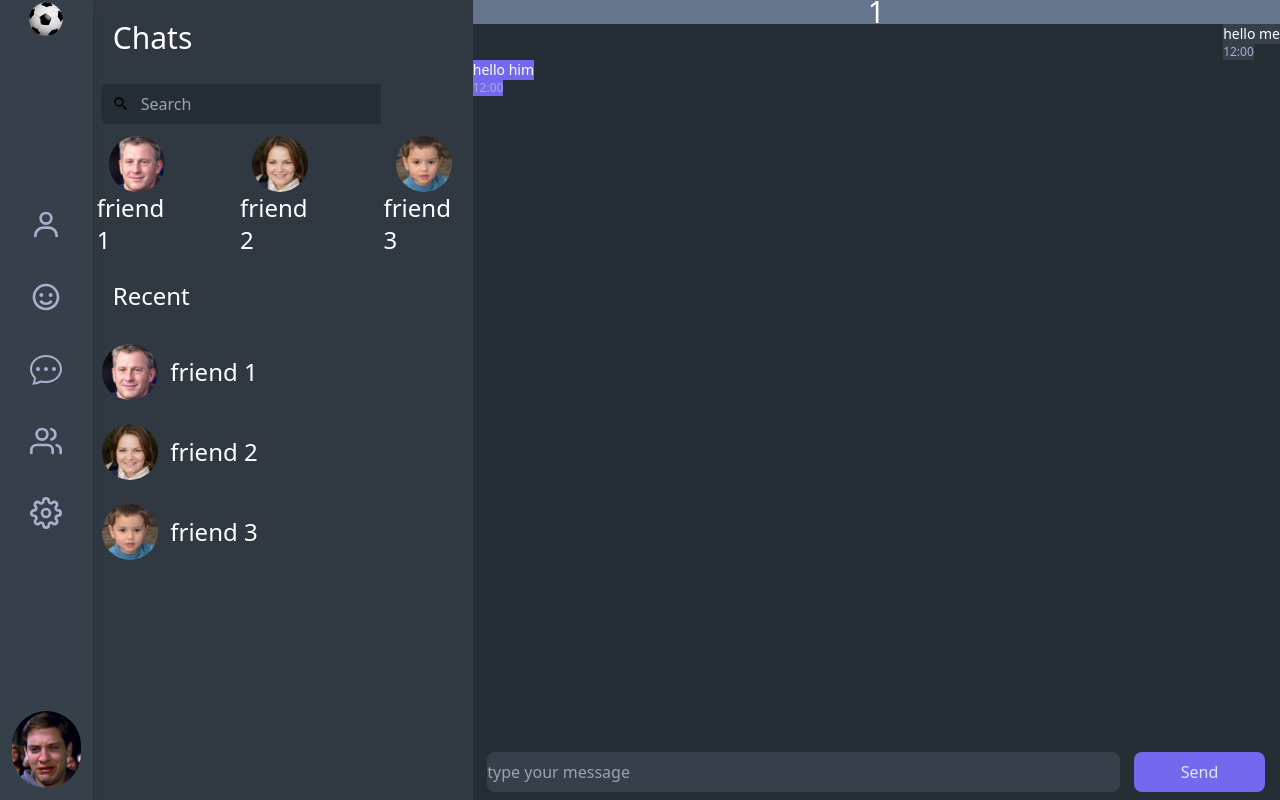
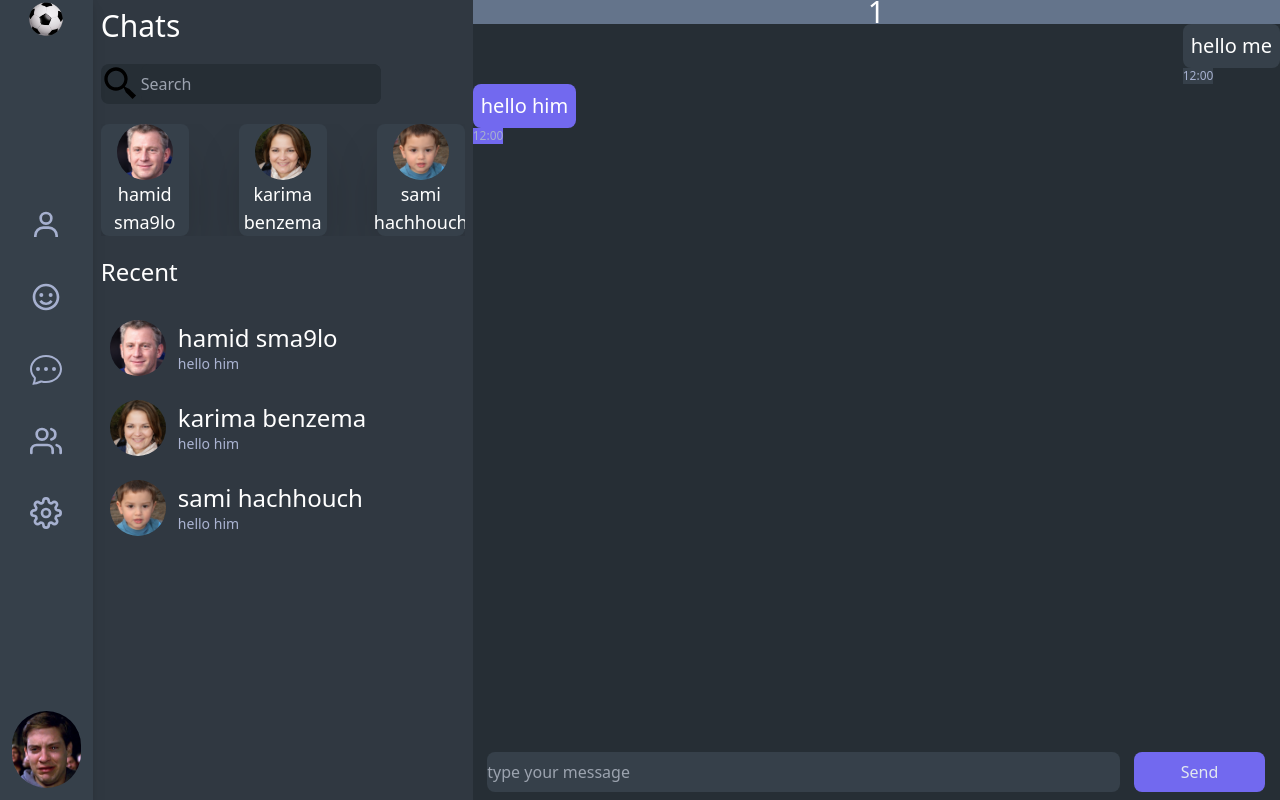
Before and after one commit to mbifenzi/next-chat-app, a Next.js app in the folder modern-chat/: page /chat/1 in a window 1280 px wide. Built offline with nearby package versions, Linux system fonts and the light colour scheme.

Commit message:
chat en route

```diff
--- a/modern-chat/components/Convo.tsx
+++ b/modern-chat/components/Convo.tsx
@@ -67,7 +67,7 @@ const Convo = () => {
               <div className="flex flex-col justify-center items-center">
                 <div className={`w-full flex flex-col justify-around`}>
                   <p
-                    className={`text-white text-sm ${
+                    className={`text-white text-xl p-2  rounded-lg ${
                       message.sender === "me"
                         ? "text-right bg-[#36404A] w-fit"
                         : "text-left bg-[#7269EF] w-fit"
--- a/modern-chat/pages/chat.tsx
+++ b/modern-chat/pages/chat.tsx
@@ -23,24 +23,24 @@ const Chat = () => {
     {
       id: 1,
       avatar: friend1,
-      name: "friend 1",
-      lastMessage: "hello",
+      name: "hamid sma9lo",
+      lastMessage: "hello him",
       lastMessageTime: "12:00",
       unreadMessages: 0,
     },
     {
       id: 2,
       avatar: friend2,
-      name: "friend 2",
-      lastMessage: "hello",
+      name: "karima benzema",
+      lastMessage: "hello him",
       lastMessageTime: "12:00",
       unreadMessages: 0,
     },
     {
       id: 3,
       avatar: friend3,
-      name: "friend 3",
-      lastMessage: "hello",
+      name: "sami hachhouch",
+      lastMessage: "hello him",
       lastMessageTime: "12:00",
       unreadMessages: 0,
     },
@@ -49,32 +49,32 @@ const Chat = () => {
     {
       id: 1,
       avatar: friend1,
-      name: "friend 1",
+      name: "hamid sma9lo",
     },
     {
       id: 2,
       avatar: friend2,
-      name: "friend 2",
+      name: "karima benzema",
     },
     {
       id: 3,
       avatar: friend3,
-      name: "friend 3",
+      name: "sami hachhouch",
     },
     {
       id: 4,
       avatar: friend1,
-      name: "friend 1",
+      name: "yassine sandwich",
     },
     {
       id: 5,
       avatar: friend2,
-      name: "friend 2",
+      name: "saida lankoul",
     },
     {
       id: 6,
       avatar: friend3,
-      name: "friend 3",
+      name: "jamil pistfrien",
     },
   ];
   return (
@@ -84,10 +84,10 @@ const Chat = () => {
       </Head>
       <Leftbar />
       <div className="flex w-screen">
-        <div className="w-[380px] flex flex-col justify-start items-start  bg-[#303841]">
-          <h1 className="text-3xl text-white p-5 text-left">Chats</h1>
-          <div className=" m-2 flex bg-[#262E35] rounded-lg">
-            <BiSearchAlt2 className="h-10 w-10   p-3 rounded-lg cursor-pointer" />
+        <div className=" space-y-5 w-[380px] flex flex-col justify-start items-start  bg-[#303841] p-2">
+          <h1 className="text-3xl text-white text-left ">Chats</h1>
+          <div className="flex bg-[#262E35] rounded-lg">
+            <BiSearchAlt2 className="h-10 w-10  rounded-lg cursor-pointer" />
             <input
               className="w-60 h-10 bg-[#262E35] text-white"
               placeholder="Search"
@@ -103,7 +103,10 @@ const Chat = () => {
             >
               {onlineFriends.map((friend) => (
                 <SwiperSlide className=" cursor-pointer">
-                  <Link href={`/chat/${friend.id}`} className="flex flex-col hover:bg-slate-400 transition duration-300  w-[95%] rounded-lg p-1">
+                  <Link
+                    href={`/chat/${friend.id}`}
+                    className="flex flex-col hover:bg-slate-400 transition duration-300  w-full bg-[#36404A] shadow-2xl rounded-lg"
+                  >
                     <div className="flex justify-center items-center">
                       <img
                         src={`${friend.avatar.src}`}
@@ -112,17 +115,22 @@ const Chat = () => {
                       />
                     </div>
                     <div className="flex flex-col justify-center items-center ">
-                      <div className="text-2xl text-white">{friend.name}</div>
+                      <div className="text-lg text-white text-center">
+                        {friend.name}
+                      </div>
                     </div>
                   </Link>
                 </SwiperSlide>
               ))}
             </Swiper>
           </div>
-          <div className="text-2xl text-white p-5 text-left">Recent</div>
+          <div className="text-2xl text-white text-left">Recent</div>
           <div className="text-4xl text-black w-full flex justify-center items-center flex-col">
             {chatData.map((chat) => (
-              <Link href={`/chat/${chat.id}`} className=" cursor-pointer flex hover:bg-slate-400 transition duration-300  gap-3 w-[95%] rounded-lg">
+              <Link
+                href={`/chat/${chat.id}`}
+                className=" cursor-pointer flex hover:bg-slate-400 transition duration-300  gap-3 w-[95%] rounded-lg"
+              >
                 <div className="flex justify-center items-center h-20">
                   <img
                     src={`${chat.avatar.src}`}
@@ -130,16 +138,15 @@ const Chat = () => {
                     className="h-14 w-14 rounded-full"
                   />
                 </div>
-                <div className="flex flex-col justify-center items-center h-20">
-                  <div className="text-2xl text-white">{chat.name}</div>
+                <div className="flex flex-col justify-center items-start h-20">
+                  <h1 className="text-2xl text-white">{chat.name}</h1>
+                  <p className="text-[#ABB4D2] text-sm">{chat.lastMessage}</p>
                 </div>
               </Link>
             ))}
           </div>
         </div>
-        {/* <Convo /> */}
-        <div className="bg-[#262E34] h-full w-full">
-
+        <div className="w-full h-full bg-[#262E35]">
         </div>
       </div>
     </div>
--- a/modern-chat/pages/chat/[id].tsx
+++ b/modern-chat/pages/chat/[id].tsx
@@ -24,24 +24,24 @@ const Chat = () => {
     {
       id: 1,
       avatar: friend1,
-      name: "friend 1",
-      lastMessage: "hello",
+      name: "hamid sma9lo",
+      lastMessage: "hello him",
       lastMessageTime: "12:00",
       unreadMessages: 0,
     },
     {
       id: 2,
       avatar: friend2,
-      name: "friend 2",
-      lastMessage: "hello",
+      name: "karima benzema",
+      lastMessage: "hello him",
       lastMessageTime: "12:00",
       unreadMessages: 0,
     },
     {
       id: 3,
       avatar: friend3,
-      name: "friend 3",
-      lastMessage: "hello",
+      name: "sami hachhouch",
+      lastMessage: "hello him",
       lastMessageTime: "12:00",
       unreadMessages: 0,
     },
@@ -50,32 +50,32 @@ const Chat = () => {
     {
       id: 1,
       avatar: friend1,
-      name: "friend 1",
+      name: "hamid sma9lo",
     },
     {
       id: 2,
       avatar: friend2,
-      name: "friend 2",
+      name: "karima benzema",
     },
     {
       id: 3,
       avatar: friend3,
-      name: "friend 3",
+      name: "sami hachhouch",
     },
     {
       id: 4,
       avatar: friend1,
-      name: "friend 1",
+      name: "yassine sandwich",
     },
     {
       id: 5,
       avatar: friend2,
-      name: "friend 2",
+      name: "saida lankoul",
     },
     {
       id: 6,
       avatar: friend3,
-      name: "friend 3",
+      name: "jamil pistfrien",
     },
   ];
   return (
@@ -85,12 +85,12 @@ const Chat = () => {
       </Head>
       <Leftbar />
       <div className="flex w-screen">
-        <div className="w-[380px] flex flex-col justify-start items-start  bg-[#303841]">
-          <h1 className="text-3xl text-white p-5 text-left">Chats</h1>
-          <div className=" m-2 flex bg-[#262E35] rounded-lg">
-            <BiSearchAlt2 className="h-10 w-10   p-3 rounded-lg cursor-pointer" />
+        <div className=" space-y-5 w-[380px] flex flex-col justify-start items-start  bg-[#303841] p-2">
+          <h1 className="text-3xl text-white text-left ">Chats</h1>
+          <div className="flex bg-[#262E35] rounded-lg">
+            <BiSearchAlt2 className="h-10 w-10  rounded-lg cursor-pointer" />
             <input
-              className="w-60 h-10 bg-[#262E35] text-white"
+              className="w-60 h-10 bg-[#262E35] text-white rounded-lg"
               placeholder="Search"
             />
           </div>
@@ -106,7 +106,7 @@ const Chat = () => {
                 <SwiperSlide className=" cursor-pointer">
                   <Link
                     href={`/chat/${friend.id}`}
-                    className="flex flex-col hover:bg-slate-400 transition duration-300  w-[95%] rounded-lg p-1"
+                    className="flex flex-col hover:bg-slate-400 transition duration-300  w-full bg-[#36404A] shadow-2xl rounded-lg"
                   >
                     <div className="flex justify-center items-center">
                       <img
@@ -116,14 +116,16 @@ const Chat = () => {
                       />
                     </div>
                     <div className="flex flex-col justify-center items-center ">
-                      <div className="text-2xl text-white">{friend.name}</div>
+                      <div className="text-lg text-white text-center">
+                        {friend.name}
+                      </div>
                     </div>
                   </Link>
                 </SwiperSlide>
               ))}
             </Swiper>
           </div>
-          <div className="text-2xl text-white p-5 text-left">Recent</div>
+          <div className="text-2xl text-white text-left">Recent</div>
           <div className="text-4xl text-black w-full flex justify-center items-center flex-col">
             {chatData.map((chat) => (
               <Link
@@ -137,8 +139,9 @@ const Chat = () => {
                     className="h-14 w-14 rounded-full"
                   />
                 </div>
-                <div className="flex flex-col justify-center items-center h-20">
-                  <div className="text-2xl text-white">{chat.name}</div>
+                <div className="flex flex-col justify-center items-start h-20">
+                  <h1 className="text-2xl text-white">{chat.name}</h1>
+                  <p className="text-[#ABB4D2] text-sm">{chat.lastMessage}</p>
                 </div>
               </Link>
             ))}
```
